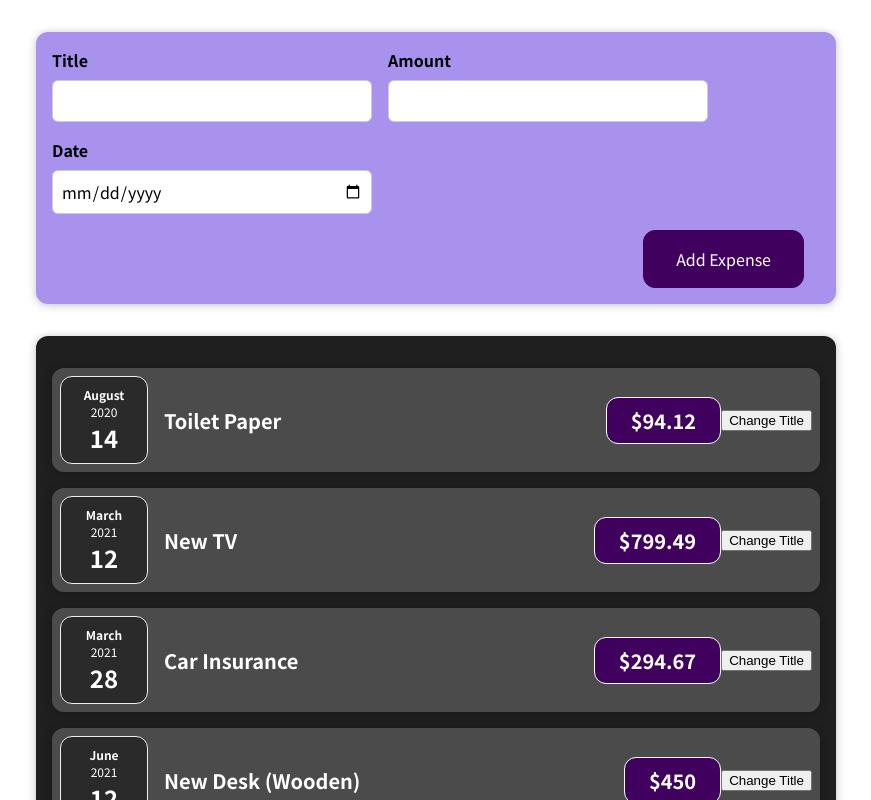
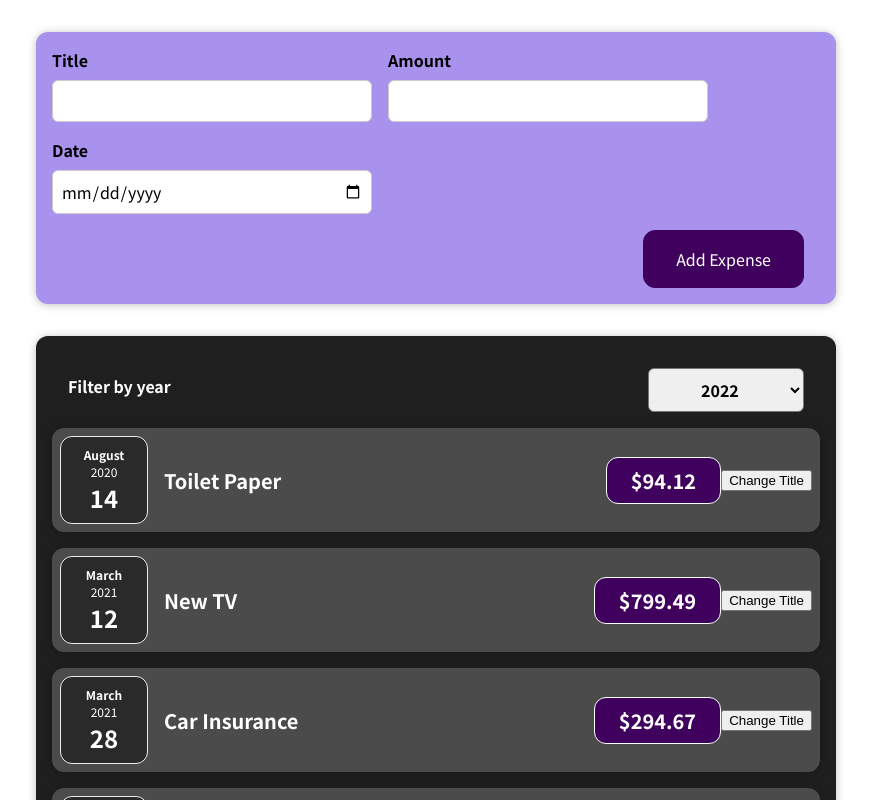
Before and after one commit to saurabh-damde/react-course, a React (Create React App) app: page / in a window 1280 px wide. Shown: the top 800 px of the page, without its empty margins (204-1075 px from the left). Built offline with nearby package versions, Linux system fonts and the light colour scheme.

Commit message:
Implement Filter

```diff
--- /dev/null
+++ b/src/components/Expenses/ExpenseFilter.css
@@ -0,0 +1,24 @@
+.expenses-filter {
+  color: white;
+  padding: 0 1rem;
+}
+
+.expenses-filter__control {
+  display: flex;
+  width: 100%;
+  align-items: center;
+  justify-content: space-between;
+  margin: 1rem 0;
+}
+
+.expenses-filter label {
+  font-weight: bold;
+  margin-bottom: 0.5rem;
+}
+
+.expenses-filter select {
+  font: inherit;
+  padding: 0.5rem 3rem;
+  font-weight: bold;
+  border-radius: 6px;
+}
--- /dev/null
+++ b/src/components/Expenses/ExpenseFilter.js
@@ -0,0 +1,25 @@
+import React from "react";
+
+import "./ExpenseFilter.css";
+
+const ExpenseFilter = (props) => {
+  const onChangeHandler = (event) => {
+    props.onChangeYear(event.target.value);
+  };
+
+  return (
+    <div className="expenses-filter">
+      <div className="expenses-filter__control">
+        <label>Filter by year</label>
+        <select value={props.year} onChange={onChangeHandler}>
+          <option value="2022">2022</option>
+          <option value="2021">2021</option>
+          <option value="2020">2020</option>
+          <option value="2019">2019</option>
+        </select>
+      </div>
+    </div>
+  );
+};
+
+export default ExpenseFilter;
--- a/src/components/Expenses/Expenses.js
+++ b/src/components/Expenses/Expenses.js
@@ -1,15 +1,26 @@
+import React, { useState } from "react";
 import ExpenseItem from "./ExpenseItem";
 import Card from "../UI/Card";
+import ExpenseFilter from "./ExpenseFilter";
 import "./Expenses.css";
 
 const Expenses = (props) => {
+  const [filteredYear, setFilteredYear] = useState();
+
+  const selectedYear = (year) => {
+    setFilteredYear(year);
+  };
+
   return (
+    <div>
       <Card className="expenses">
+        <ExpenseFilter year={filteredYear} onChangeYear={selectedYear} />
         <ExpenseItem expense={props.expenses[0]} />
         <ExpenseItem expense={props.expenses[1]} />
         <ExpenseItem expense={props.expenses[2]} />
         <ExpenseItem expense={props.expenses[3]} />
       </Card>
+    </div>
   );
 };
 export default Expenses;
```
Lines whose indentation alone changed are shown as unchanged.
